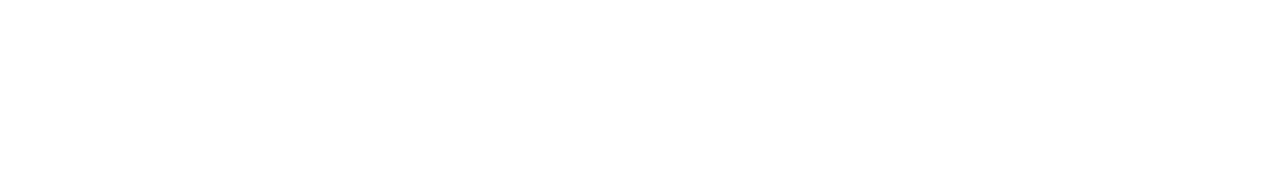
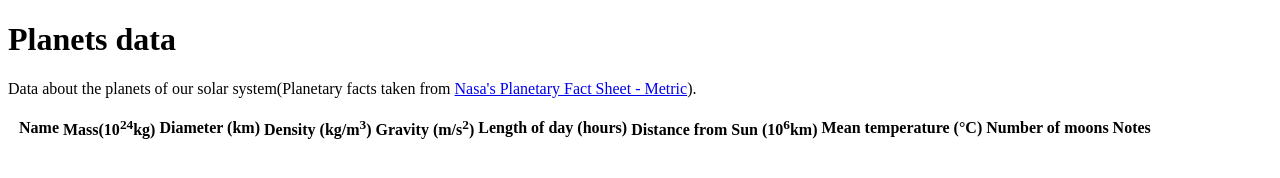
Before and after one commit to git-addriann/structuring-data-planet, a plain HTML site: page index.html in a window 1280 px wide. Drawn offline with Linux system fonts and the light colour scheme.

Commit message:
add column and table header

```diff
--- a/index.html
+++ b/index.html
@@ -6,6 +6,29 @@
     <title>Document</title>
 </head>
 <body>
+    <h1>Planets data</h1>
+    <p>Data about the planets of our solar system(Planetary facts taken from
+        <a href="#">Nasa's Planetary Fact Sheet - Metric</a>).</p>
+    <table>
+        <theader>
+            <tr>
+                <th></th>
+                <th></th>
+                <th>Name</th>
+                <th>Mass(10<sup>24</sup>kg)</th>
+                <th>Diameter (km)</th>
+                <th>Density (kg/m<sup>3</sup>)</th>
+                <th>Gravity (m/s<sup>2</sup>)</th>
+                <th>Length of day (hours)</th>
+                <th>Distance from Sun (10<sup>6</sup>km)</th>
+                <th>Mean temperature (°C)</th>
+                <th>Number of moons</th>
+                <th>Notes</th>
+            </tr>
+        </theader>
+        <tbody>
 
+        </tbody>
+    </table>
 </body>
 </html>
```
